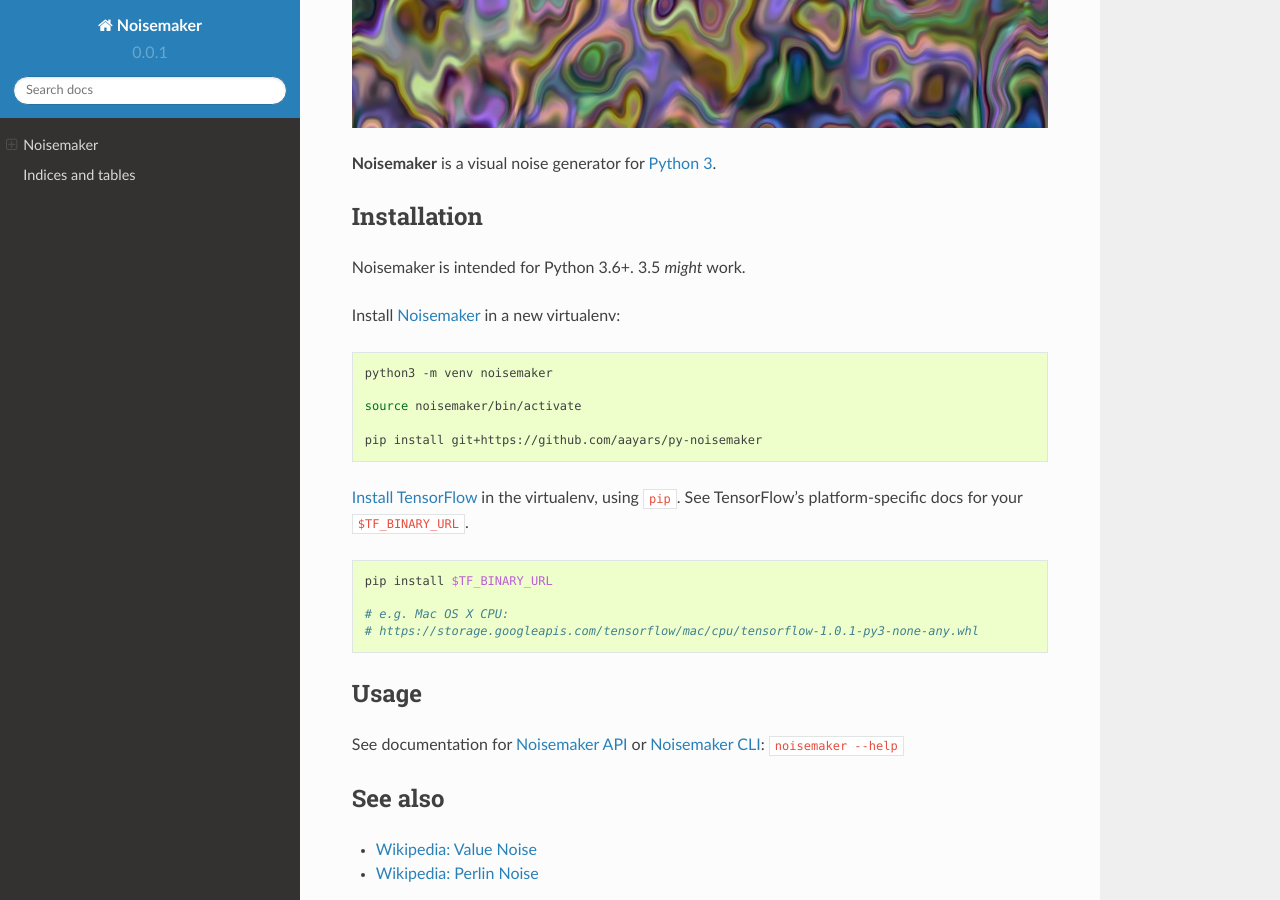
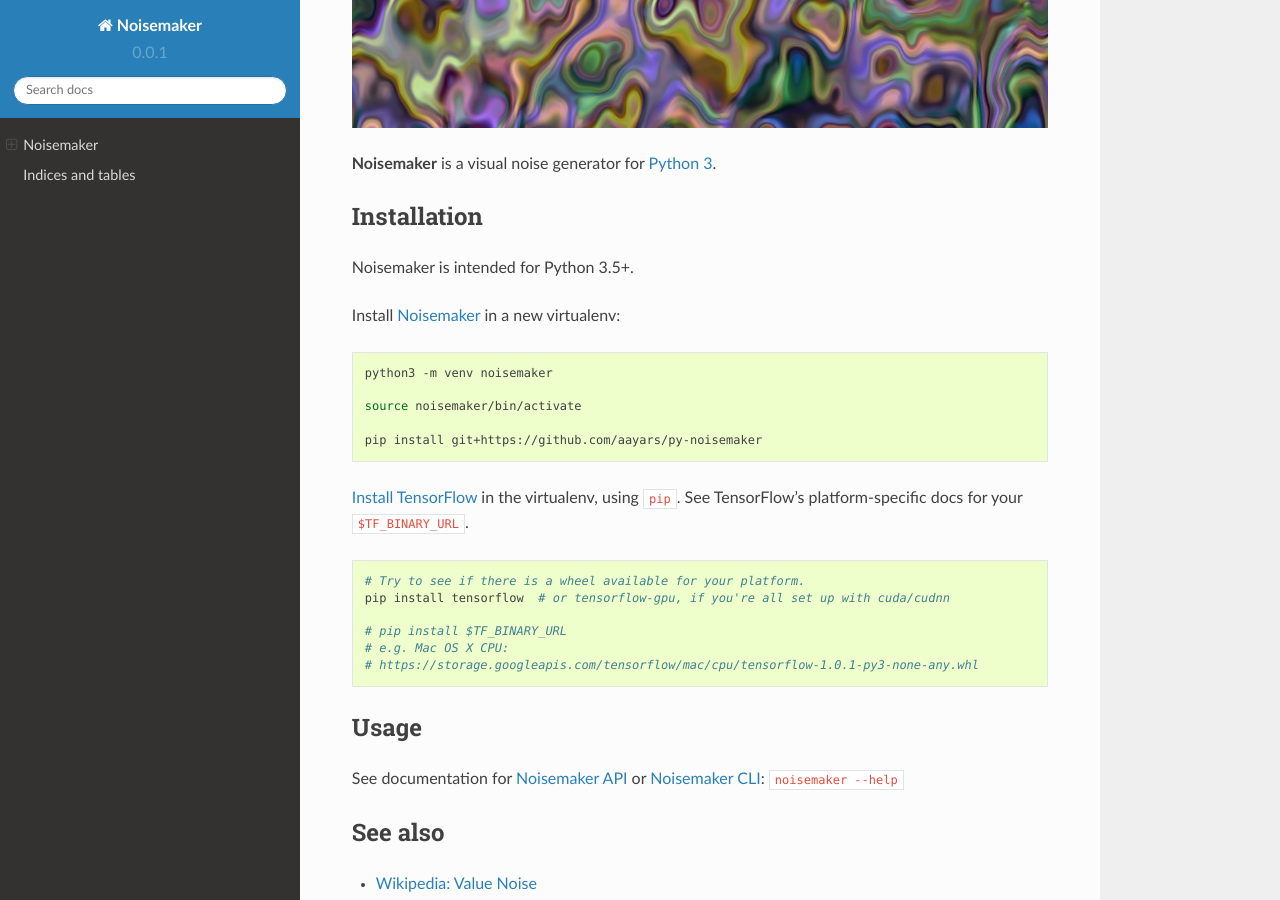
Before and after one commit to aayars/py-noisemaker, a Sphinx documentation site: the page built from docs/index.rst, in a window 1280 px wide and 900 px high, scrolled down 288 px. Built offline with Sphinx 7.4.7 and the Read the Docs theme 2.0.0, drawn with Linux system fonts in a browser that asks for light colours.

Commit message:
docs update

```diff
--- a/docs/index.rst
+++ b/docs/index.rst
@@ -15,7 +15,7 @@ Noisemaker
 Installation
 ------------
 
-Noisemaker is intended for Python 3.6+. 3.5 `might` work.
+Noisemaker is intended for Python 3.5+.
 
 Install `Noisemaker`_ in a new virtualenv:
 
@@ -31,8 +31,10 @@ Install `Noisemaker`_ in a new virtualenv:
 
 .. code-block:: bash
 
-    pip install $TF_BINARY_URL
+    # Try to see if there is a wheel available for your platform.
+    pip install tensorflow  # or tensorflow-gpu, if you're all set up with cuda/cudnn
 
+    # pip install $TF_BINARY_URL
     # e.g. Mac OS X CPU:
     # https://storage.googleapis.com/tensorflow/mac/cpu/tensorflow-1.0.1-py3-none-any.whl
 
```
